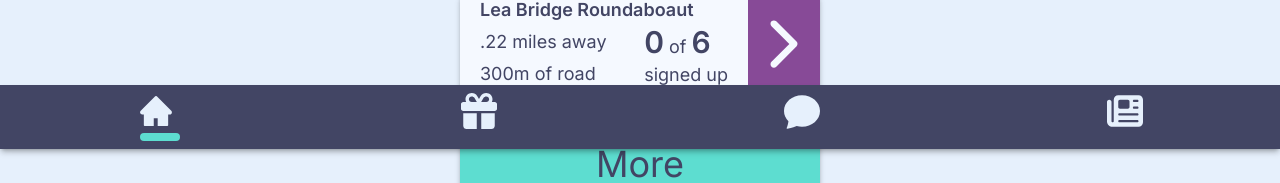
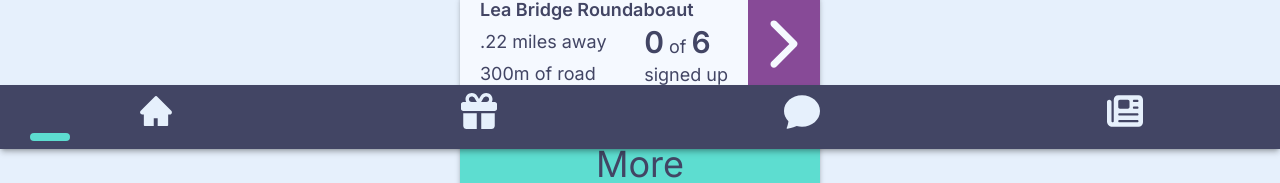
Before and after one commit to Romanief/pidgeon, a Next.js app: page / in a window 1280 px wide. Shown: the part 655-838 px from the top of the page. Built offline with nearby package versions, Linux system fonts and the light colour scheme.

Commit message:
Created context

```diff
--- a/app/providers.tsx
+++ b/app/providers.tsx
@@ -1,10 +1,11 @@
 'use client';
 
+import { FooterProvider } from "@/context/footerContext";
 import { UserProvider } from "@/context/userContext";
 import { ReactNode } from "react";
 
 export function Providers({ children }: {children: ReactNode}) {
   return (
-      <UserProvider>{children}</UserProvider>
+      <UserProvider><FooterProvider>{children}</FooterProvider></UserProvider>
   );
 }
--- a/components/Footer.tsx
+++ b/components/Footer.tsx
@@ -1,21 +1,25 @@
+"use client"
+
 import React, { useState } from 'react'
 
 import { AiFillHome } from "react-icons/ai";
 import { FaGift } from "react-icons/fa6";
 import { BsChatFill } from "react-icons/bs";
 import { FaNewspaper } from "react-icons/fa6";
+import Link from 'next/link';
+import { useFooter } from '@/context/footerContext';
 
 function Footer() {
-  const [x, setX] = useState(1)
+  const {x, setX} = useFooter()
   return (
     <div className='w-full h-16 bg-pSlate fixed -bottom-1 shadow-md shadow-black/25 text-pWhite flex gap-3 text-4xl justify-around pt-2 transition-all'>
       <div
         className={`fixed w-10 h-2 bg-pTeal rounded-xl bottom-1 left-[30px]`}
         style={{transform: `translate(${x * 110}px, 0)`}}>
       </div>
-      <AiFillHome onClick={() => setX(0)}/>
-      <FaGift onClick={() => setX(1)}/>
-      <BsChatFill onClick={() => setX(2)}/>
+      <Link href="/"><AiFillHome onClick={() => setX(0)}/></Link>
+      <Link href={"/rewards"}><FaGift onClick={() => setX(1)}/></Link>
+      <Link href={"/chat"}><BsChatFill onClick={() => setX(2)}/></Link>
       <FaNewspaper onClick={() => setX(3)}/>
     </div>
   )
--- /dev/null
+++ b/context/footerContext.tsx
@@ -0,0 +1,33 @@
+"use client"
+
+import { ReactNode, createContext, useContext, useState } from "react";
+
+
+// Define the shape of the context
+interface FooterContextProps {
+  x: number
+  setX: (number: number) => void;
+}
+
+// Create the context with default values
+const FooterContext = createContext<FooterContextProps | undefined>(undefined);
+
+// Create a provider component
+export const FooterProvider = ({ children }: { children: ReactNode }) => {
+  const [x, setX] = useState<number>(0);
+
+  return (
+    <FooterContext.Provider value={{ x, setX }}>
+      {children}
+    </FooterContext.Provider>
+  );
+};
+
+// Custom hook for consuming the user context
+export const useFooter = () => {
+  const context = useContext(FooterContext);
+  if (context === undefined) {
+    throw new Error('useUser must be used within a UserProvider');
+  }
+  return context;
+};
```
